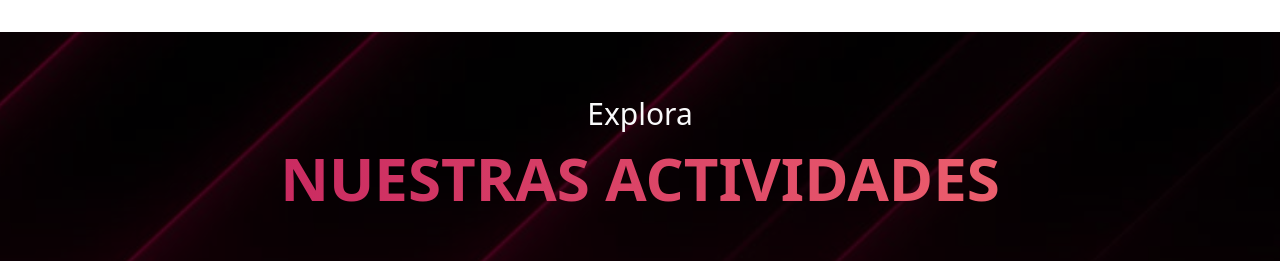
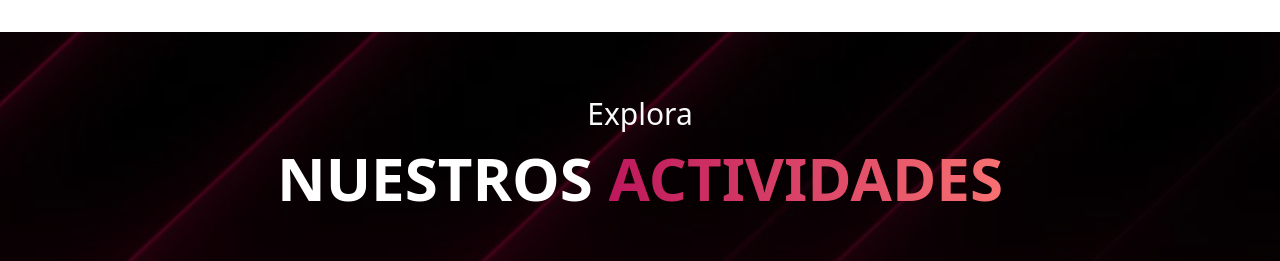
Before and after one commit to Osmokdelevoper/fullgym.github.io, a website: page index.html in a window 1280 px wide. Shown: the part 2180-2441 px from the top of the page. Drawn offline with nearby package versions, Linux system fonts and the light colour scheme.

Commit message:
Update index.html

```diff
--- a/index.html
+++ b/index.html
@@ -246,7 +246,7 @@
         <div id="ACTIVIDADES" class="container px-5 py-16 mx-auto">
             <div class="text-center w-full mb-10">
               <h2 class="text-3xl text-gray-50  font-medium  mb-4">Explora</h2>
-              <h1 class=" text-6xl font-bold title-font mb-4 text-transparent bg-clip-text bg-gradient-to-r to-red-400 from-pink-700">NUESTRAS ACTIVIDADES</h1>
+              <h1 class=" text-6xl font-bold title-font mb-4 text-white">NUESTROS <span class="text-transparent bg-clip-text bg-gradient-to-r to-red-400 from-pink-700">ACTIVIDADES</span></h1>
             </div>
             <div class="sm:grid-cols-2 md:flex flex-row lg:flex">
                 <div class=" transform  flex-1 md:w-1/2 p-4  transition duration-300 hover:scale-105  ">
```
